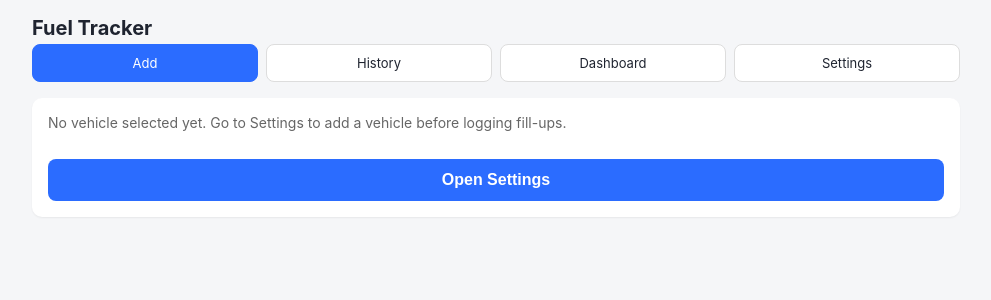
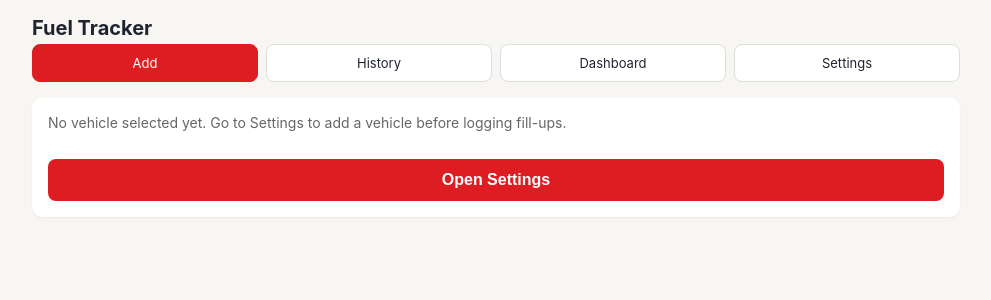
Before and after one commit to stefansovilj/fuel-tracker, a React (Vite) app: page / in a window 1280 px wide. Shown: the top 300 px of the page, without its empty margins (144-1135 px from the left). Built offline with nearby package versions, Linux system fonts and the light colour scheme.

Commit message:
Promena boje pomocu agenata

```diff
--- a/src/components/Dashboard.tsx
+++ b/src/components/Dashboard.tsx
@@ -77,7 +77,7 @@ export function Dashboard({ stats, onExport, eurRate }: Props) {
             <XAxis dataKey="date" tick={{ fontSize: 11 }} />
             <YAxis tick={{ fontSize: 11 }} />
             <Tooltip formatter={(value) => fixed2(Number(value))} />
-            <Line type="monotone" dataKey="consumption" stroke="#2b6cff" strokeWidth={2} dot={false} />
+            <Line type="monotone" dataKey="consumption" stroke="#dd1d21" strokeWidth={2} dot={false} />
           </LineChart>
         </ResponsiveContainer>
       </div>
@@ -90,7 +90,7 @@ export function Dashboard({ stats, onExport, eurRate }: Props) {
             <XAxis dataKey="month" tick={{ fontSize: 11 }} />
             <YAxis tick={{ fontSize: 11 }} />
             <Tooltip formatter={(value) => fixed2(Number(value))} />
-            <Bar dataKey="cost" fill="#2b6cff" />
+            <Bar dataKey="cost" fill="#dd1d21" />
           </BarChart>
         </ResponsiveContainer>
       </div>
@@ -103,7 +103,7 @@ export function Dashboard({ stats, onExport, eurRate }: Props) {
             <XAxis dataKey="year" tick={{ fontSize: 11 }} />
             <YAxis tick={{ fontSize: 11 }} />
             <Tooltip />
-            <Bar dataKey="km" fill="#2b6cff" />
+            <Bar dataKey="km" fill="#e8a100" />
           </BarChart>
         </ResponsiveContainer>
       </div>
@@ -116,7 +116,7 @@ export function Dashboard({ stats, onExport, eurRate }: Props) {
             <XAxis dataKey="year" tick={{ fontSize: 11 }} />
             <YAxis tick={{ fontSize: 11 }} />
             <Tooltip formatter={(value) => fixed2(Number(value))} />
-            <Bar dataKey="cost" fill="#17752f" />
+            <Bar dataKey="cost" fill="#dd1d21" />
           </BarChart>
         </ResponsiveContainer>
       </div>
--- a/src/index.css
+++ b/src/index.css
@@ -5,7 +5,7 @@
 body {
   margin: 0;
   font-family: -apple-system, BlinkMacSystemFont, 'Segoe UI', Roboto, sans-serif;
-  background: #f5f6f8;
+  background: #f7f6f3;
   color: #1f2430;
 }
 
@@ -45,9 +45,9 @@ h1 {
   max-width: calc(100% - 32px);
   animation: toast-in 0.2s ease-out;
 }
-.toast.info { background: #2b6cff; }
+.toast.info { background: #dd1d21; }
 .toast.success { background: #17752f; }
-.toast.error { background: #a11; }
+.toast.error { background: #7a0f12; }
 
 .toast-close {
   margin: 0;
@@ -93,9 +93,9 @@ nav a {
 }
 
 nav a.active {
-  background: #2b6cff;
+  background: #dd1d21;
   color: #fff;
-  border-color: #2b6cff;
+  border-color: #dd1d21;
 }
 
 .card {
@@ -133,18 +133,21 @@ button {
   font-size: 16px;
   font-weight: 600;
   color: #fff;
-  background: #2b6cff;
+  background: #dd1d21;
   border: none;
   border-radius: 8px;
   cursor: pointer;
 }
 
+/* Yellow needs dark text — white on #fbce07 is ~1.5:1 and unreadable. The
+   inherited `color: #fff` from the base button rule above must be overridden. */
 button.secondary {
-  background: #555;
+  background: #fbce07;
+  color: #1f2430;
 }
 
 button:disabled {
-  background: #9db6f5;
+  background: #ef9394;
   cursor: default;
 }
 
@@ -157,7 +160,7 @@ button:disabled {
 
 .message.error {
   background: #fde2e2;
-  color: #a11;
+  color: #7a0f12;
 }
 
 .message.success {
@@ -173,7 +176,7 @@ button:disabled {
 }
 
 .stat {
-  background: #f5f6f8;
+  background: #f7f6f3;
   border-radius: 8px;
   padding: 12px;
   text-align: center;
@@ -243,7 +246,7 @@ th {
   padding: 0;
   font-size: 12px;
   font-weight: 600;
-  color: #2b6cff;
+  color: #dd1d21;
   background: none;
   border: none;
   text-decoration: underline;
```
Also changed, not shown: .claude/features/shell-palette.md (added), 1 other file (tests, documents, lock files or other folders).
